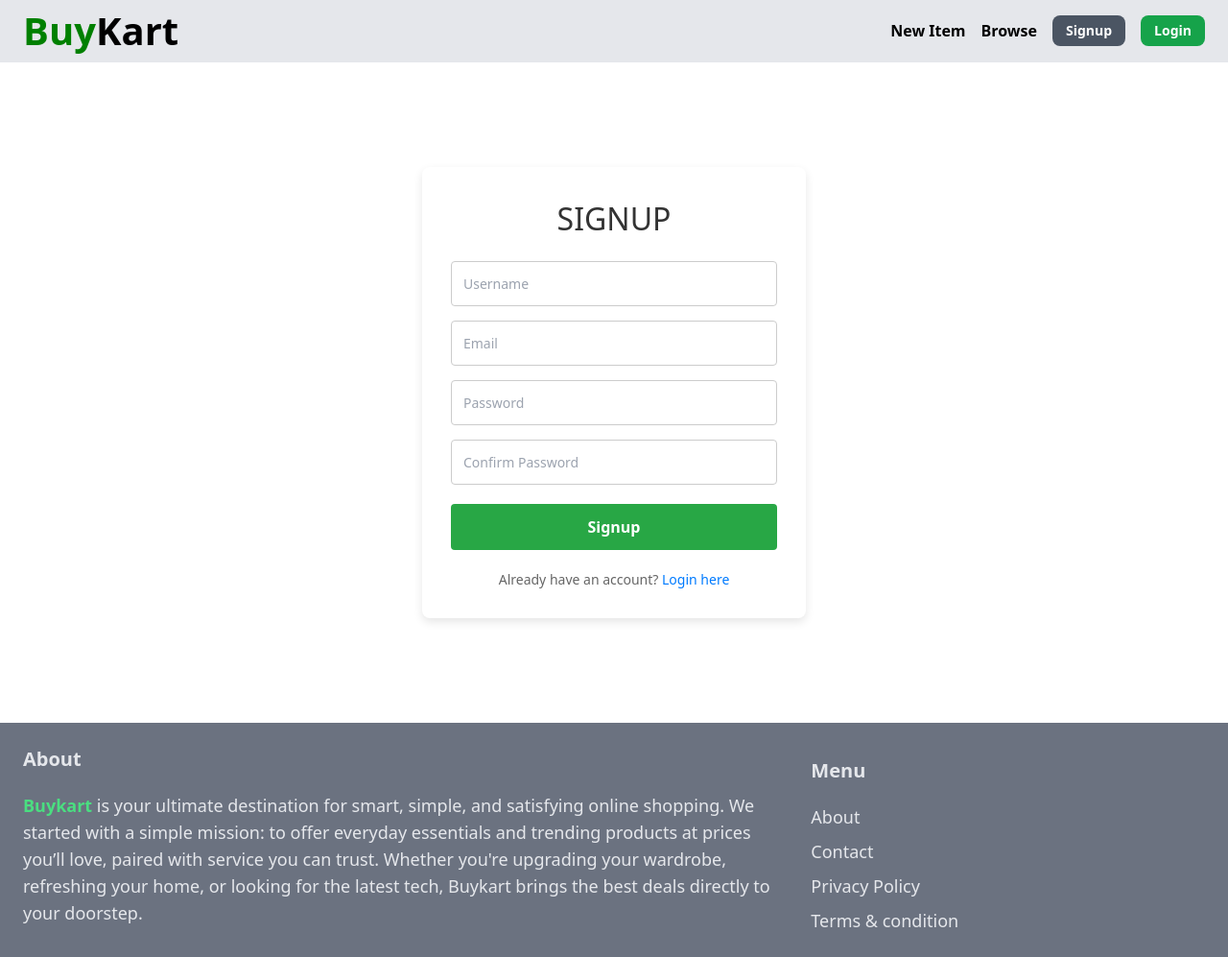
After one commit to yadhukrishnanpk/BuyKart-ShoppingSite, a Django app: page /signup/ in a window 1280 px wide. The commit adds this page. Shown: the whole page at 96% size. Run offline with Django 5.2, Linux system fonts and the light colour scheme; some libraries are stand-ins or nearby versions.

Commit message:
User Signup and Login Forms Created

```diff
--- a/buykart/settings.py
+++ b/buykart/settings.py
@@ -141,3 +141,8 @@ STATICFILES_DIRS = [
 STATIC_ROOT = BASE_DIR/'staticfiles'
 MEDIA_URL = 'media/'
 MEDIA_ROOT = BASE_DIR/'media'
+
+
+LOGIN_URL ='/login/'
+LOGIN_REDIRECT_URL ='/'
+LOGOUT_REDIRECT_URL ='/'
--- /dev/null
+++ b/core/forms.py
@@ -0,0 +1,11 @@
+from django import forms
+from django.contrib.auth.forms import UserCreationForm,AuthenticationForm
+from django.contrib.auth.models import User
+
+class SignupForm(UserCreationForm):
+    class Meta:
+        model = User
+        fields =('username', 'email', 'password1', 'password2')
+
+class LoginForm(AuthenticationForm):
+    pass
--- a/core/templates/core/base.html
+++ b/core/templates/core/base.html
@@ -7,13 +7,35 @@
     <title>{% block title%}{% endblock %} | BuyKart</title>
 </head>
 <body>
-    <nav class="py-6 px-6 flex justify-between items-center border-b bg-gray-200 border-gray-200">
-        <a href="/" class="text-xl font-bold" style ="font-size: 3rem;"><strong style="color:green;" >Buy</strong>Kart</a>
-        <div class="space-x-6">
-            <a href="#" class="text-lg font-semibold hover:text-gray-500">New Item</a>
-            <a href="#" class="text-lg font-semibold hover:text-gray-500">Browse</a>
-            <a hef="#" class="px-6 py-3 text-lg font-semibold bg-gray-600 text-white rounded-xl hover:bg-gray-800">Signup</a>
-            <a hef="#" class="px-6 py-3 text-lg font-semibold bg-green-600 text-white rounded-xl hover:bg-green-800">Login</a>
+    <nav class="py-4 px-6 flex justify-between items-center border-b bg-gray-200 border-gray-200">
+        <a href="/" class="text-xl font-bold" style="font-size: 2.5rem;"><strong style="color:green;">Buy</strong>Kart</a>
+        <div class="flex items-center space-x-4">
+            <a href="#" class="text-base font-semibold hover:text-gray-500">New Item</a>
+            <a href="#" class="text-base font-semibold hover:text-gray-500">Browse</a>
+            {% if user.is_authenticated %}
+            <a href="#" class="inline-flex items-center gap-1.5 px-3.5 py-1.5 text-sm font-semibold bg-gray-600 text-white rounded-lg hover:bg-gray-800 transition-colors">
+                <svg class="w-4 h-4" fill="none" stroke="currentColor" stroke-width="2" viewBox="0 0 24 24" xmlns="http://www.w3.org/2000/svg">
+                    <path stroke-linecap="round" stroke-linejoin="round" d="M3 8l7.89 5.26a2 2 0 002.22 0L21 8M5 19h14a2 2 0 002-2V7a2 2 0 00-2-2H5a2 2 0 00-2 2v10a2 2 0 002 2z"></path>
+                </svg>
+                Inbox
+            </a>
+
+            <a href="#" class="inline-flex items-center gap-1.5 px-3.5 py-1.5 text-sm font-semibold bg-gray-600 text-white rounded-lg hover:bg-gray-800 transition-colors">
+                <svg class="w-4 h-4" fill="none" stroke="currentColor" stroke-width="2" viewBox="0 0 24 24" xmlns="http://www.w3.org/2000/svg">
+                    <path stroke-linecap="round" stroke-linejoin="round" d="M4 6a2 2 0 012-2h2a2 2 0 012 2v2a2 2 0 01-2 2H6a2 2 0 01-2-2V6zM14 6a2 2 0 012-2h2a2 2 0 012 2v2a2 2 0 01-2 2h-2a2 2 0 01-2-2V6zM4 16a2 2 0 012-2h2a2 2 0 012 2v2a2 2 0 01-2 2H6a2 2 0 01-2-2v-2zM14 16a2 2 0 012-2h2a2 2 0 012 2v2a2 2 0 01-2 2h-2a2 2 0 01-2-2v-2z"></path>
+                </svg>
+                Dashboard
+            </a>
+           <a href="{% url 'logout' %}" class="inline-flex items-center gap-1.5 px-3.5 py-1.5 text-sm font-semibold bg-red-600 text-white rounded-lg hover:bg-red-800 transition-colors">
+                <svg class="w-4 h-4" fill="none" stroke="currentColor" stroke-width="2" viewBox="0 0 24 24" xmlns="http://www.w3.org/2000/svg">
+                    <path stroke-linecap="round" stroke-linejoin="round" d="M17 16l4-4m0 0l-4-4m4 4H7m6 4v1a3 3 0 01-3 3H6a3 3 0 01-3-3V7a3 3 0 013-3h4a3 3 0 013 3v1"></path>
+                </svg>
+                Logout
+            </a>
+            {% else %}
+            <a href="{% url 'signup' %}" class="px-3.5 py-1.5 text-sm font-semibold bg-gray-600 text-white rounded-lg hover:bg-gray-800">Signup</a>
+            <a href="{% url 'login' %}" class="px-3.5 py-1.5 text-sm font-semibold bg-green-600 text-white rounded-lg hover:bg-green-800">Login</a>
+            {% endif %}
         </div>
     </nav>
     <div class="px-6 py-6">
--- /dev/null
+++ b/core/templates/core/signup.html
@@ -0,0 +1,78 @@
+{% extends 'core/base.html' %}
+
+{% block title %}Signup{% endblock %}
+
+{% block content %}
+
+<div style="display: flex; justify-content: center; align-items: center; min-height: 80vh; width: 100%;">
+
+    <style>
+        .register-btn:hover {
+            background-color: #218838 !important;
+        }
+    </style>
+
+    <div class="form-box" style="background: #ffffff; padding: 30px; border-radius: 8px; box-shadow: 0 4px 10px rgba(0, 0, 0, 0.1); width: 100%; max-width: 400px; box-sizing: border-box;">
+
+        <h2 style="margin-top: 0; margin-bottom: 20px; color: #333333; text-align: center; font-size:2rem">SIGNUP</h2>
+
+        {% if messages %}
+            {% for message in messages %}
+                <div class="message {{ message.tags }}" style="padding: 10px; margin-bottom: 15px; border-radius: 4px; font-size: 14px; {% if message.tags == 'error' %}background-color: #f8d7da; color: #721c24;{% elif message.tags == 'success' %}background-color: #d4edda; color: #155724;{% else %}background-color: #e2e3e5; color: #383d41;{% endif %}">
+                    {{ message }}
+                </div>
+            {% endfor %}
+        {% endif %}
+
+        <form method="POST">
+
+            {% csrf_token %}
+
+            <input
+                type="text"
+                name="username"
+                placeholder="Username"
+                required
+                style="width: 100%; padding: 12px; margin-bottom: 15px; border: 1px solid #ccc; border-radius: 4px; box-sizing: border-box; font-size: 14px;"
+            >
+
+            <input
+                type="email"
+                name="email"
+                placeholder="Email"
+                required
+                style="width: 100%; padding: 12px; margin-bottom: 15px; border: 1px solid #ccc; border-radius: 4px; box-sizing: border-box; font-size: 14px;"
+            >
+
+            <input
+                type="password"
+                name="password1"
+                placeholder="Password"
+                required
+                style="width: 100%; padding: 12px; margin-bottom: 15px; border: 1px solid #ccc; border-radius: 4px; box-sizing: border-box; font-size: 14px;"
+            >
+
+            <input
+                type="password"
+                name="password2"
+                placeholder="Confirm Password"
+                required
+                style="width: 100%; padding: 12px; margin-bottom: 20px; border: 1px solid #ccc; border-radius: 4px; box-sizing: border-box; font-size: 14px;"
+            >
+
+            <button type="submit" class="register-btn" style="width: 100%; padding: 12px; background-color: #28a745; color: white; border: none; border-radius: 4px; font-size: 16px; font-weight: bold; cursor: pointer; transition: background-color 0.2s ease;">
+                Signup
+            </button>
+
+        </form>
+
+        <p style="text-align: center; margin-top: 20px; font-size: 14px; color: #666666;">
+            Already have an account?
+            <a href="{% url 'login' %}" style="color: #007bff; text-decoration: none;">Login here</a>
+        </p>
+
+    </div>
+
+</div>
+
+{% endblock %}
--- a/core/urls.py
+++ b/core/urls.py
@@ -3,6 +3,9 @@ from django.urls import path
 from . import views
 
 urlpatterns = [
-    path('', views.index,name='home'),
+    path('', views.index,name='index'),
     path('contact/', views.contact,name='contact'),
+    path('signup/',views.Signup, name='signup'),
+    path('login/',views.login_user, name='login'),
+    path('logout/', views.logout_view, name='logout'),
 ]
--- a/core/views.py
+++ b/core/views.py
@@ -1,5 +1,10 @@
-from django.shortcuts import render
+from django.shortcuts import render,redirect
 from item.models import Item,Category
+from .forms import SignupForm,LoginForm
+from django.contrib.auth import login,logout
+from django.contrib import messages
+from django.contrib.auth.decorators import login_required
+from django.contrib.messages import get_messages
 
 def index(request):
     items = Item.objects.filter(is_sold=False)[0:6]
@@ -12,3 +17,42 @@ def index(request):
 
 def contact(request):
     return render(request, 'core/contact.html')
+
+
+def Signup(request):
+    if request.user.is_authenticated:
+        return redirect('index')
+    if request.method == 'POST':
+        form = SignupForm(request.POST)
+        if form.is_valid():
+            form.save()
+            messages.success(request, "Registation Successful! Please Login.")
+            return redirect('login')
+        else:
+            messages.error(request,"Registarion Failed.Enter valid Credentials")
+    else:
+        form = SignupForm()
+    return render(request, "core/signup.html",{'form': form})
+def login_user(request):
+    if request.user.is_authenticated:
+        return redirect('index')
+    if request.method =='POST':
+        form = LoginForm(request, data=request.POST)
+        if form.is_valid():
+            user = form.get_user()
+            login(request,user)
+            messages.success(request,f"You are Logged in as {user.username}")
+            return redirect('index')
+        else:
+            messages.error(request, "Invalid Username and Password")
+    else:
+        form = LoginForm()
+    return render(request, "core/login.html", {'form': form})
+
+def logout_view(request):
+    storage = get_messages(request)
+    for message in storage:
+        pass
+    logout(request)
+    messages.success(request, "You have successfully logged out.Please Login")
+    return redirect('login')
```
Also changed, not shown: core/templates/core/login.html (added, +62 -0 lines), item/templates/item/detail.html (+7 -0 lines).
